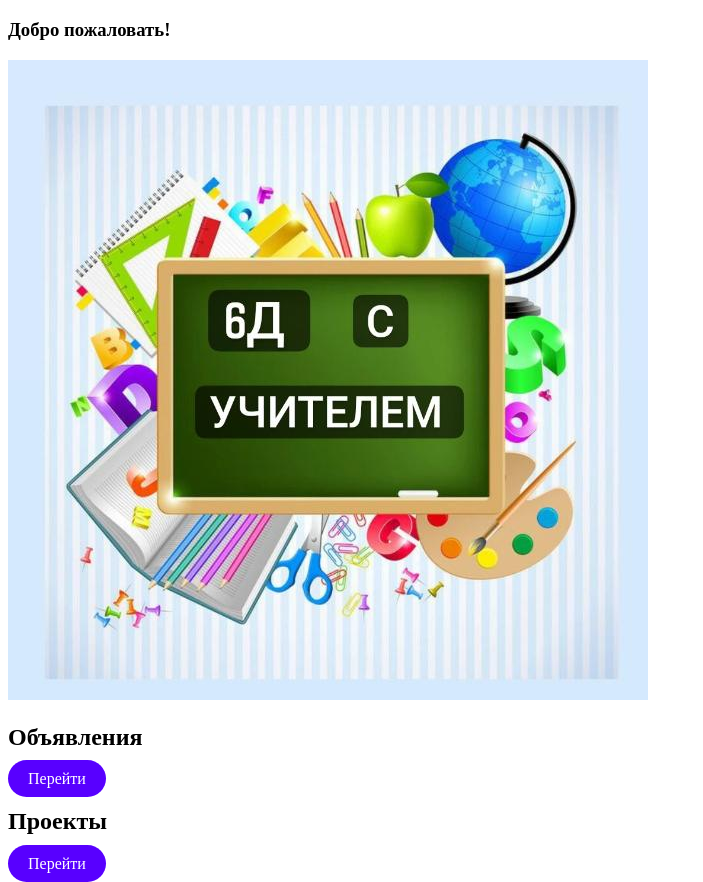
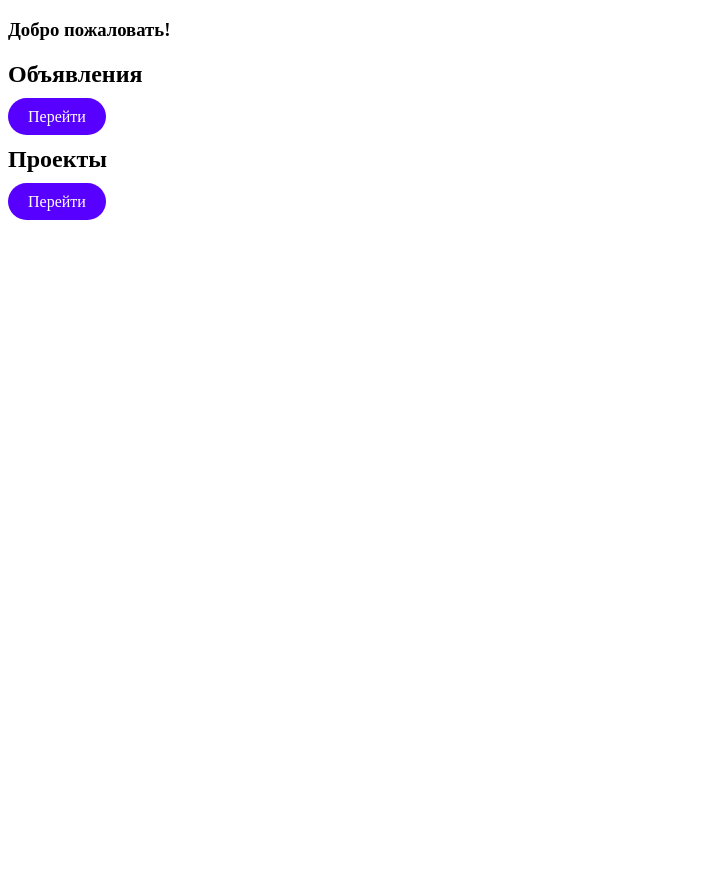
Before and after one commit to IlyaM2308/IlyaM2308.github.io, a plain HTML site: page 6D Class/index.html in a window 1280 px wide. Shown: the part 61-943 px from the top of the page, without its empty margins (0-703 px from the left). After the commit the page ends 800 px from the top, so only its background shows below. Drawn offline with Linux system fonts and the light colour scheme.

Commit message:
Update index.html

```diff
--- a/6D Class/index.html
+++ b/6D Class/index.html
@@ -10,7 +10,6 @@
         <div class="title">
             <h1>6Д Класс</h1>
             <h3>Добро пожаловать!</h3>
-            <img src="img/Photo%20for%20projects1613365.jpg" alt="">
         </div>
         <div class="ads">
             <h2>Объявления</h2>
```
